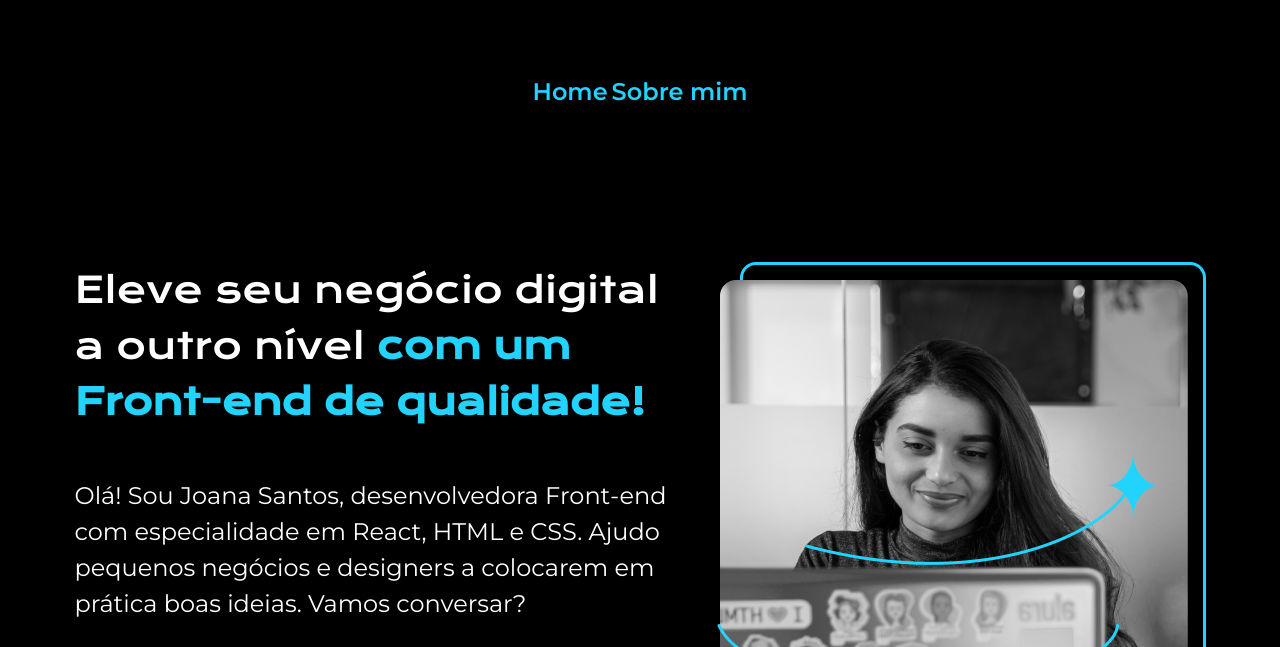
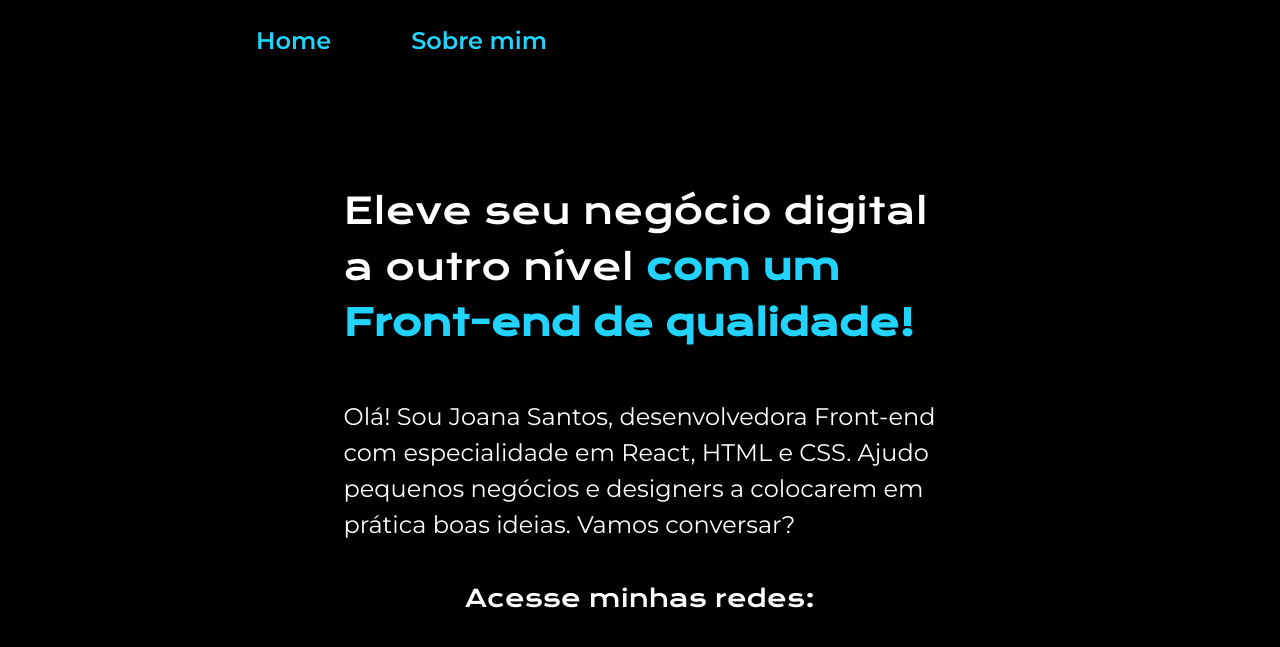
Before and after one commit to adelson101/Parte-2-Html, a plain HTML site: page index.html in a window 1280 px wide. Shown: the top 647 px of the page. Drawn offline with nearby package versions, Linux system fonts and the light colour scheme.

Commit message:
Update style.css

```diff
--- a/css/style.css
+++ b/css/style.css
@@ -4,6 +4,7 @@
     --cor1: black;
     --cor2: white;
     --cor3:  #22D4FD;
+    --cor4: #272727;
     --font1: 'Krona One', sans-serif;
     --font2: 'Montserrat', sans-serif;
     margin: 0px;
@@ -15,17 +16,18 @@ body {
     flex-direction: column;
     background-color: var(--cor1);
     color: var(--cor2);
+    box-sizing: border-box;
 }
 
 /* header */
 
 header {
-    height: 60px;
+    padding: 2% 0 0 20%;
+}
+
+nav {
     display: flex;
-    justify-content: center;
-    align-items: center;
-    margin-top: 61px;
-    margin-bottom: 141px;
+    gap: 80px;
 }
 
 nav > a {
@@ -41,13 +43,13 @@ nav > a {
  /* Corpo */
 
 main {
+    margin: 10% 15%;
     box-sizing: border-box;
     display: flex;
     justify-content: center;
     align-items: start;
     flex-wrap: wrap;
     gap: 3em;
-    height: 100%;
     margin-bottom: 6em;
 }
 
@@ -125,6 +127,10 @@ h1 > strong {
     gap: 1em;
 }
 
+.buttons > a:hover {
+    background-color: var(--cor4);
+}
+
 /* Footer */
 
 footer {
```
